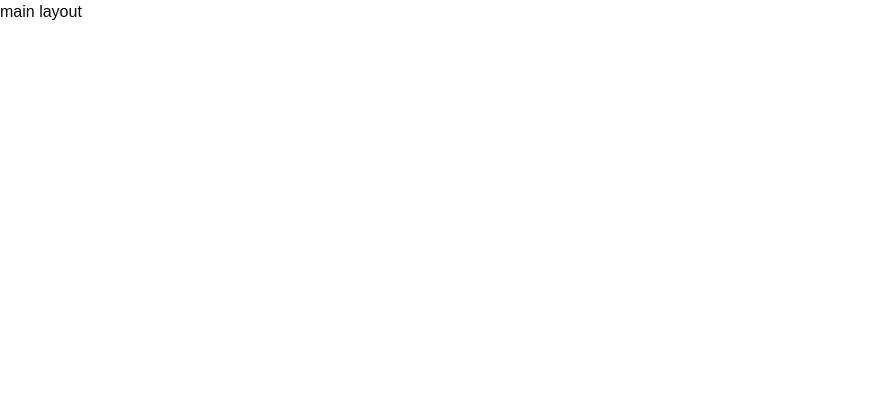
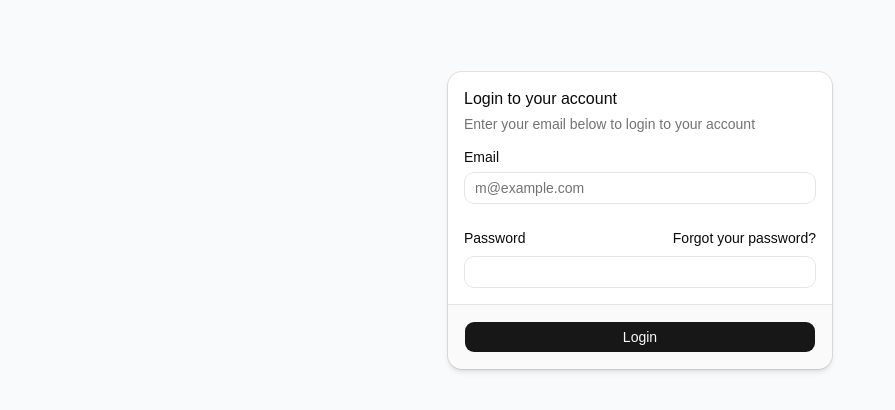
Before and after one commit to aliffirmansyah14/gallery-app, a React (Vite) app in the folder frontend/: page /login in a window 1280 px wide. Shown: the top 410 px of the page, without its empty margins (0-895 px from the left). Built offline with nearby package versions, Linux system fonts and the light colour scheme.

Commit message:
feat:(ui): tambahkan  authlayout, login page

```diff
--- /dev/null
+++ b/frontend/src/components/ui/button.tsx
@@ -0,0 +1,67 @@
+import * as React from "react"
+import { cva, type VariantProps } from "class-variance-authority"
+import { Slot } from "radix-ui"
+
+import { cn } from "@/lib/utils"
+
+const buttonVariants = cva(
+  "group/button inline-flex shrink-0 items-center justify-center rounded-lg border border-transparent bg-clip-padding text-sm font-medium whitespace-nowrap transition-all outline-none select-none focus-visible:border-ring focus-visible:ring-3 focus-visible:ring-ring/50 active:not-aria-[haspopup]:translate-y-px disabled:pointer-events-none disabled:opacity-50 aria-invalid:border-destructive aria-invalid:ring-3 aria-invalid:ring-destructive/20 dark:aria-invalid:border-destructive/50 dark:aria-invalid:ring-destructive/40 [&_svg]:pointer-events-none [&_svg]:shrink-0 [&_svg:not([class*='size-'])]:size-4",
+  {
+    variants: {
+      variant: {
+        default: "bg-primary text-primary-foreground [a]:hover:bg-primary/80",
+        outline:
+          "border-border bg-background hover:bg-muted hover:text-foreground aria-expanded:bg-muted aria-expanded:text-foreground dark:border-input dark:bg-input/30 dark:hover:bg-input/50",
+        secondary:
+          "bg-secondary text-secondary-foreground hover:bg-secondary/80 aria-expanded:bg-secondary aria-expanded:text-secondary-foreground",
+        ghost:
+          "hover:bg-muted hover:text-foreground aria-expanded:bg-muted aria-expanded:text-foreground dark:hover:bg-muted/50",
+        destructive:
+          "bg-destructive/10 text-destructive hover:bg-destructive/20 focus-visible:border-destructive/40 focus-visible:ring-destructive/20 dark:bg-destructive/20 dark:hover:bg-destructive/30 dark:focus-visible:ring-destructive/40",
+        link: "text-primary underline-offset-4 hover:underline",
+      },
+      size: {
+        default:
+          "h-8 gap-1.5 px-2.5 has-data-[icon=inline-end]:pr-2 has-data-[icon=inline-start]:pl-2",
+        xs: "h-6 gap-1 rounded-[min(var(--radius-md),10px)] px-2 text-xs in-data-[slot=button-group]:rounded-lg has-data-[icon=inline-end]:pr-1.5 has-data-[icon=inline-start]:pl-1.5 [&_svg:not([class*='size-'])]:size-3",
+        sm: "h-7 gap-1 rounded-[min(var(--radius-md),12px)] px-2.5 text-[0.8rem] in-data-[slot=button-group]:rounded-lg has-data-[icon=inline-end]:pr-1.5 has-data-[icon=inline-start]:pl-1.5 [&_svg:not([class*='size-'])]:size-3.5",
+        lg: "h-9 gap-1.5 px-2.5 has-data-[icon=inline-end]:pr-2 has-data-[icon=inline-start]:pl-2",
+        icon: "size-8",
+        "icon-xs":
+          "size-6 rounded-[min(var(--radius-md),10px)] in-data-[slot=button-group]:rounded-lg [&_svg:not([class*='size-'])]:size-3",
+        "icon-sm":
+          "size-7 rounded-[min(var(--radius-md),12px)] in-data-[slot=button-group]:rounded-lg",
+        "icon-lg": "size-9",
+      },
+    },
+    defaultVariants: {
+      variant: "default",
+      size: "default",
+    },
+  }
+)
+
+function Button({
+  className,
+  variant = "default",
+  size = "default",
+  asChild = false,
+  ...props
+}: React.ComponentProps<"button"> &
+  VariantProps<typeof buttonVariants> & {
+    asChild?: boolean
+  }) {
+  const Comp = asChild ? Slot.Root : "button"
+
+  return (
+    <Comp
+      data-slot="button"
+      data-variant={variant}
+      data-size={size}
+      className={cn(buttonVariants({ variant, size, className }))}
+      {...props}
+    />
+  )
+}
+
+export { Button, buttonVariants }
--- /dev/null
+++ b/frontend/src/components/ui/input.tsx
@@ -0,0 +1,19 @@
+import * as React from "react"
+
+import { cn } from "@/lib/utils"
+
+function Input({ className, type, ...props }: React.ComponentProps<"input">) {
+  return (
+    <input
+      type={type}
+      data-slot="input"
+      className={cn(
+        "h-8 w-full min-w-0 rounded-lg border border-input bg-transparent px-2.5 py-1 text-base transition-colors outline-none file:inline-flex file:h-6 file:border-0 file:bg-transparent file:text-sm file:font-medium file:text-foreground placeholder:text-muted-foreground focus-visible:border-ring focus-visible:ring-3 focus-visible:ring-ring/50 disabled:pointer-events-none disabled:cursor-not-allowed disabled:bg-input/50 disabled:opacity-50 aria-invalid:border-destructive aria-invalid:ring-3 aria-invalid:ring-destructive/20 md:text-sm dark:bg-input/30 dark:disabled:bg-input/80 dark:aria-invalid:border-destructive/50 dark:aria-invalid:ring-destructive/40",
+        className
+      )}
+      {...props}
+    />
+  )
+}
+
+export { Input }
--- /dev/null
+++ b/frontend/src/components/ui/label.tsx
@@ -0,0 +1,22 @@
+import * as React from "react"
+import { Label as LabelPrimitive } from "radix-ui"
+
+import { cn } from "@/lib/utils"
+
+function Label({
+  className,
+  ...props
+}: React.ComponentProps<typeof LabelPrimitive.Root>) {
+  return (
+    <LabelPrimitive.Root
+      data-slot="label"
+      className={cn(
+        "flex items-center gap-2 text-sm leading-none font-medium select-none group-data-[disabled=true]:pointer-events-none group-data-[disabled=true]:opacity-50 peer-disabled:cursor-not-allowed peer-disabled:opacity-50",
+        className
+      )}
+      {...props}
+    />
+  )
+}
+
+export { Label }
--- /dev/null
+++ b/frontend/src/features/auth/components/FormLogin.tsx
@@ -0,0 +1,57 @@
+import { Button } from "@/components/ui/button";
+import {
+	Card,
+	CardContent,
+	CardDescription,
+	CardFooter,
+	CardHeader,
+	CardTitle,
+} from "@/components/ui/card";
+import { Input } from "@/components/ui/input";
+import { Label } from "@/components/ui/label";
+
+const FormLogin = () => {
+	return (
+		<Card className="shadow-md">
+			<CardHeader>
+				<CardTitle>Login to your account</CardTitle>
+				<CardDescription>
+					Enter your email below to login to your account
+				</CardDescription>
+			</CardHeader>
+			<CardContent>
+				<form>
+					<div className="flex flex-col gap-6">
+						<div className="grid gap-2">
+							<Label htmlFor="email">Email</Label>
+							<Input
+								id="email"
+								type="email"
+								placeholder="m@example.com"
+								required
+							/>
+						</div>
+						<div className="grid gap-2">
+							<div className="flex items-center">
+								<Label htmlFor="password">Password</Label>
+								<a
+									href="#"
+									className="ml-auto inline-block text-sm underline-offset-4 hover:underline"
+								>
+									Forgot your password?
+								</a>
+							</div>
+							<Input id="password" type="password" required />
+						</div>
+					</div>
+				</form>
+			</CardContent>
+			<CardFooter className="flex-col gap-2">
+				<Button type="submit" className="w-full">
+					Login
+				</Button>
+			</CardFooter>
+		</Card>
+	);
+};
+export default FormLogin;
--- /dev/null
+++ b/frontend/src/layout/AuthLayout.tsx
@@ -0,0 +1,13 @@
+import { Outlet } from "react-router-dom";
+
+const AuthLayout = () => {
+	return (
+		<div className="w-full h-dvh bg-gray-50 dark:bg-background">
+			<main className="container mx-auto p-4">
+				<Outlet />
+			</main>
+		</div>
+	);
+};
+
+export default AuthLayout;
--- a/frontend/src/pages/auth/LoginPage.tsx
+++ b/frontend/src/pages/auth/LoginPage.tsx
@@ -1,5 +1,13 @@
+import FormLogin from "@/features/auth/components/FormLogin";
+
 const LoginPage = () => {
-	return <div>LognPage</div>;
+	return (
+		<div className="w-full flex justify-center items-center mt-14">
+			<div className="max-w-sm w-full">
+				<FormLogin />
+			</div>
+		</div>
+	);
 };
 
 export default LoginPage;
--- a/frontend/src/routes/AppRoutes.tsx
+++ b/frontend/src/routes/AppRoutes.tsx
@@ -1,11 +1,11 @@
-import MainLayout from "@/layout/MainLayout";
+import AuthLayout from "@/layout/AuthLayout";
 import LoginPage from "@/pages/auth/LoginPage";
 import { Routes, Route } from "react-router-dom";
 
 const AppRoutes = () => {
 	return (
 		<Routes>
-			<Route element={<MainLayout />}>
+			<Route element={<AuthLayout />}>
 				<Route path="/login" element={<LoginPage />} />
 			</Route>
 		</Routes>
--- a/frontend/tsconfig.json
+++ b/frontend/tsconfig.json
@@ -1,4 +1,9 @@
 {
+	"compilerOptions": {
+		"paths": {
+			"@/*": ["./src/*"]
+		}
+	},
 	"files": [],
 	"references": [
 		{ "path": "./tsconfig.app.json" },
```
Also changed, not shown: frontend/index.html (indentation only).
